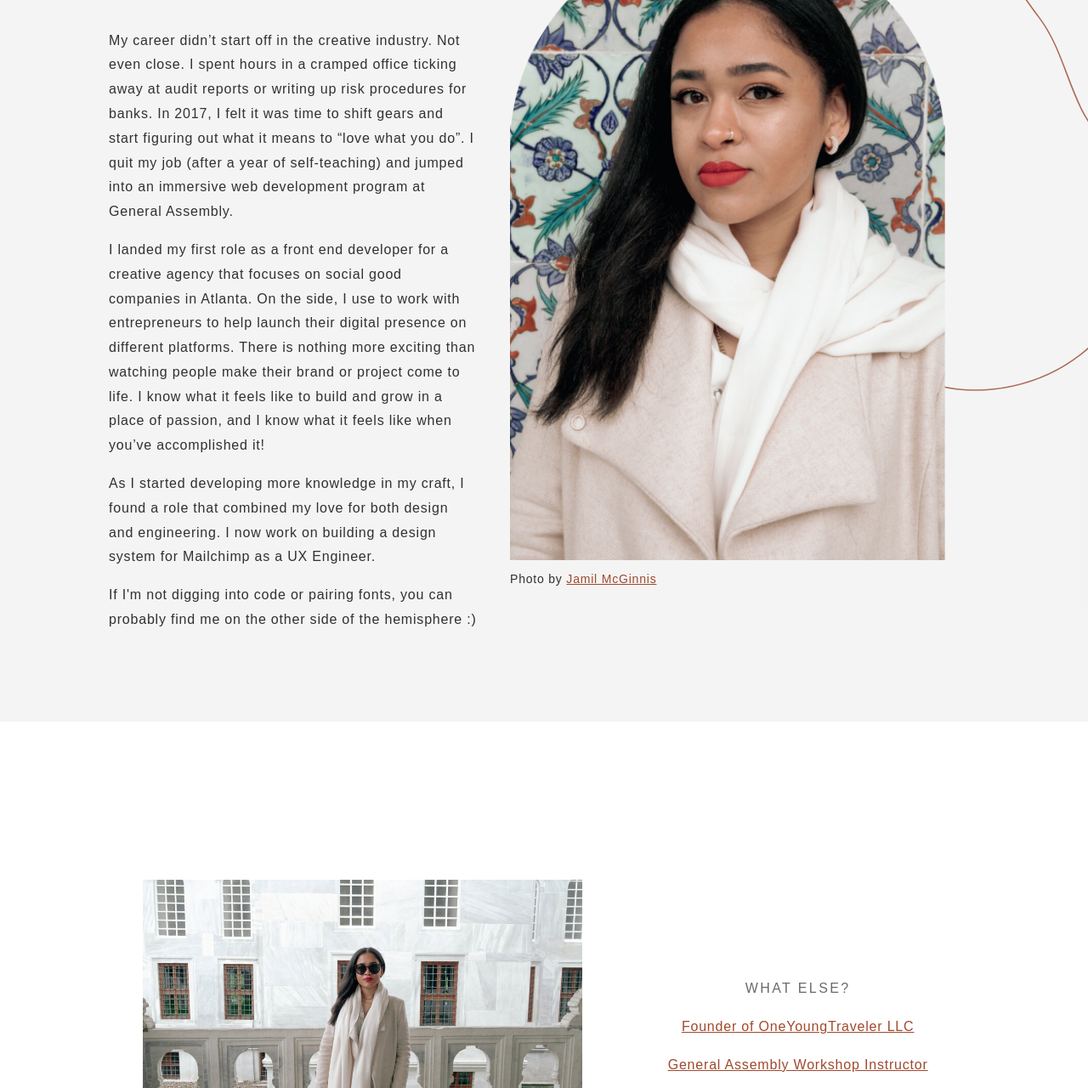
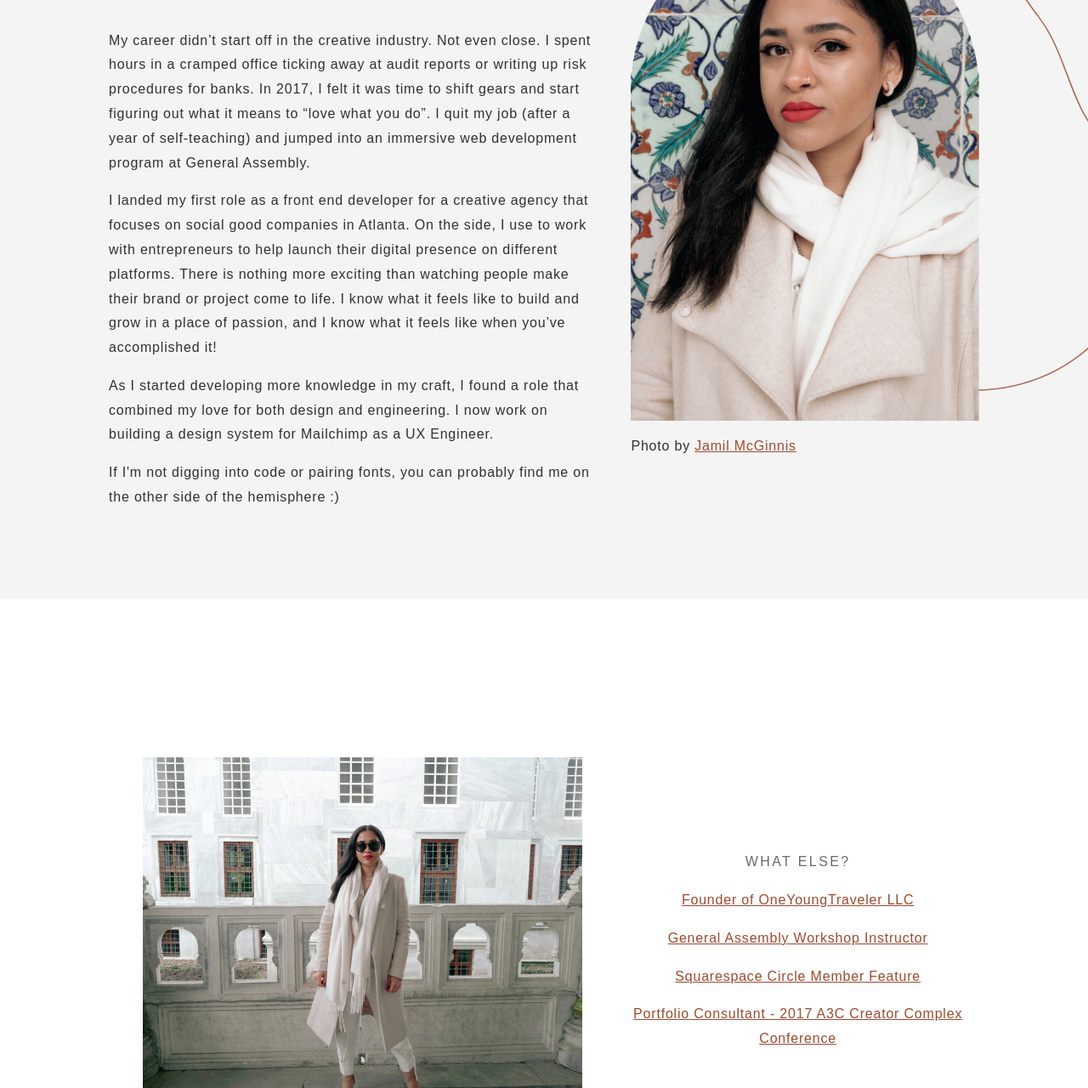
Before and after one commit to aylinmarie/Aylin-Portfolio, a Gatsby site: page /about in a window 1280 px wide. Shown: the part 293-1573 px from the top of the page at 85% size. Built offline with nearby package versions, Linux system fonts and the light colour scheme; Gatsby itself is replaced by a stand-in of ours; a web font is replaced by a local one.

Commit message:
Refactor about page images

```diff
--- a/src/pages/about/About.module.less
+++ b/src/pages/about/About.module.less
@@ -7,9 +7,11 @@
 
 .aboutImg {
     float: right;
-    max-width: 50%;
+    margin-left: @base-unit * 8;
+    width: 40%;
 
     @media only screen and (max-width: 768px) {
+        margin-left: 0;
         max-width: 100%;
         float: none;
     }
--- a/src/pages/about/index.js
+++ b/src/pages/about/index.js
@@ -1,4 +1,7 @@
 import React from "react"
+import { graphql } from 'gatsby'
+import Img from "gatsby-image";
+
 import Grid from '@material-ui/core/Grid';
 
 import Layout from "../../components/layout"
@@ -6,19 +9,20 @@ import SEO from "../../components/seo"
 
 import stylesheet from './About.module.less';
 
-import aboutPic from '../../images/about_pic.png';
-import aboutPic2 from '../../images/about_pic_2.jpg';
-import aboutAccent from '../../images/about_accent.svg';
+import aboutaccent from '../../images/about/about_accent.svg';
 
-const About = () => (
+const About = ({data}) => {
+  const { aboutpic, aboutpic2 } = data;
+
+  return(
     <Layout>
       <SEO title="About" />
       <section className={stylesheet.intro}>
-      <figure className={stylesheet.aboutImg}>
-        <img src={aboutPic} alt="Portrait of Aylin Marie" />
-        <figcaption>Photo by <a href="http://jamiltmcginnis.com/" target="_blank" rel="noreferrer">Jamil McGinnis</a></figcaption>
-      </figure>
-      <img src={aboutAccent} className={stylesheet.aboutAccent} alt="" />
+        <div className={stylesheet.aboutImg}>
+          <Img fluid={aboutpic.childImageSharp.fluid} alt="Portrait of Aylin Marie" />
+          <p>Photo by <a href="http://jamiltmcginnis.com/" target="_blank" rel="noreferrer">Jamil McGinnis</a></p>
+        </div>
+        <img src={aboutaccent} className={stylesheet.aboutAccent} alt="" />
         <h1>Hello!</h1>
         <p>My career didn’t start off in the creative industry. Not even close. I spent hours in a cramped office ticking away at audit reports or writing up risk procedures for banks. In 2017, I felt it was time to shift gears and start figuring out what it means to “love what you do”. I quit my job (after a year of self-teaching) and jumped into an immersive web development program at General Assembly. </p>
         <p>I landed my first role as a front end developer for a creative agency that focuses on social good companies in Atlanta. On the side, I use to work with entrepreneurs to help launch their digital presence on different platforms. There is nothing more exciting than watching people make their brand or project come to life. I know what it feels like to build and grow in a place of passion, and I know what it feels like when you’ve accomplished it!</p>
@@ -29,7 +33,7 @@ const About = () => (
         <Grid container alignItems="center" justify="center">
           <Grid item sm={7} xs={12}>
             <figure>
-            <img src={aboutPic2} alt="Aylin Marie at Koptapi Palace in Istanbul, Turkey"/>
+              <Img fluid={aboutpic2.childImageSharp.fluid} alt="Aylin Marie at Koptapi Palace in Istanbul, Turkey"/>
               <figcaption>Photo by <a href="http://jamiltmcginnis.com/" target="_blank" rel="noreferrer">Jamil McGinnis</a></figcaption>
             </figure>
           </Grid>
@@ -59,6 +63,38 @@ const About = () => (
         <p className="h3">Follow Me <a href="https://twitter.com/aylin_marie" target="_blank" rel="noreferrer">@aylinmcg</a></p>
       </section>
     </Layout>
-)
+  )}
 
 export default About
+
+export const aboutquery = graphql`
+query AboutQuery {
+  aboutpic: file(relativePath: {eq: "about/about_pic.png"}) {
+    id
+    base
+    childImageSharp {
+      fluid {
+        base64
+        aspectRatio
+        src
+        srcSet
+        sizes
+      }
+    }
+  }
+
+  aboutpic2: file(relativePath: {eq: "about/about_pic_2.jpg"}) {
+    id
+    base
+    childImageSharp {
+      fluid {
+        base64
+        aspectRatio
+        src
+        srcSet
+        sizes
+      }
+    }
+  }
+}
+`
--- a/src/pages/portfolio/index.js
+++ b/src/pages/portfolio/index.js
@@ -1,4 +1,5 @@
 import React from "react"
+import { graphql } from 'gatsby'
 
 import Layout from "../../components/layout"
 import SEO from "../../components/seo"
@@ -8,7 +9,6 @@ import Grid from '@material-ui/core/Grid';
 
 import stylesheet from './Portfolio.module.less'
 import Img from  'gatsby-image'
-import { graphql } from 'gatsby'
 
 const Portfolio = ({data}) => {
   return (
@@ -22,8 +22,8 @@ const Portfolio = ({data}) => {
       <section>
         <Grid container className={stylesheet.gallery} spacing={4}>
           {data.allFile.edges.map(({node}) =>
-            <Grid item xs={12} sm={6} md={4}>
-              <Img fluid={node.childImageSharp.fluid} />
+            <Grid item xs={12} sm={6} md={4} key={node.base}>
+              <Img fluid={node.childImageSharp.fluid} alt={node.alt}/>
             </Grid>
           )}
         </Grid>
```
Also changed, not shown: src/images/about/about_accent.svg (renamed from src/images/about_accent.svg), src/images/about/about_pic.png (renamed from src/images/about_pic.png), src/images/about/about_pic_2.jpg (renamed from src/images/about_pic_2.jpg). Lines whose indentation alone changed are shown as unchanged.
